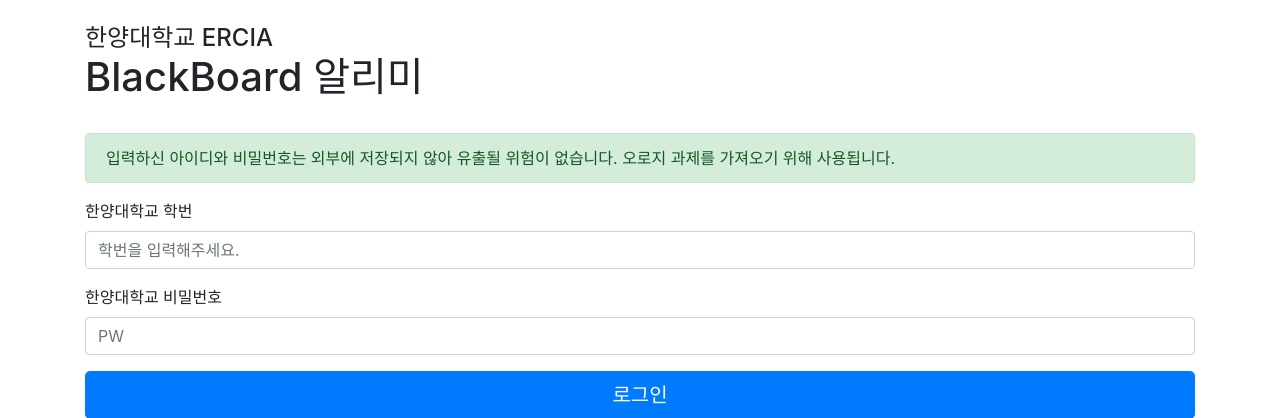
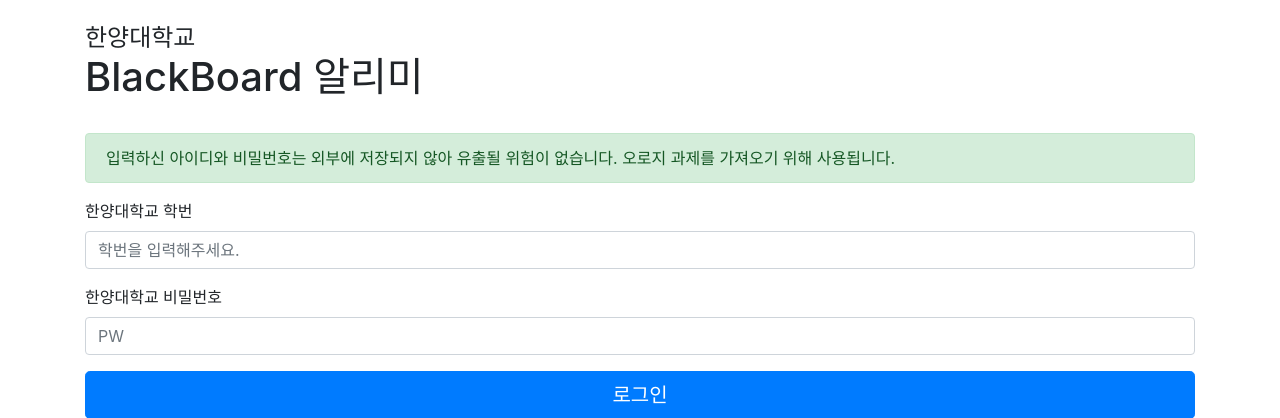
Before and after one commit to dawan0111/blackboard-alarm, a Django app: page /login in a window 1280 px wide. Shown: the top 418 px of the page. Run offline with Django 3.2, Linux system fonts and the light colour scheme; some libraries are stand-ins or nearby versions.

Commit message:
학번에 숫자만 들어갈 수 있도록 추가 및 학교 문구 수정

```diff
--- a/blog/templates/blog/post_list.html
+++ b/blog/templates/blog/post_list.html
@@ -4,7 +4,7 @@
 {% block content %}
 <div class="container">
     <div class="pt-4">
-        <h4 class="mb-0">한양대학교 ERCIA</h4>
+        <h4 class="mb-0">한양대학교</h4>
         <h1>BlackBoard 알리미</h1>
     </div>
     <form id="login-form" class="form pt-4">
@@ -14,7 +14,7 @@
 
         <div class="form-group">
             <label for="id">한양대학교 학번</label>
-            <input type="text" class="form-control" placeholder="학번을 입력해주세요." name="id" id="id">
+            <input type="number" class="form-control" placeholder="학번을 입력해주세요." name="id" id="id">
         </div>
         <div class="form-group">
             <label for="pw">한양대학교 비밀번호</label>
```
